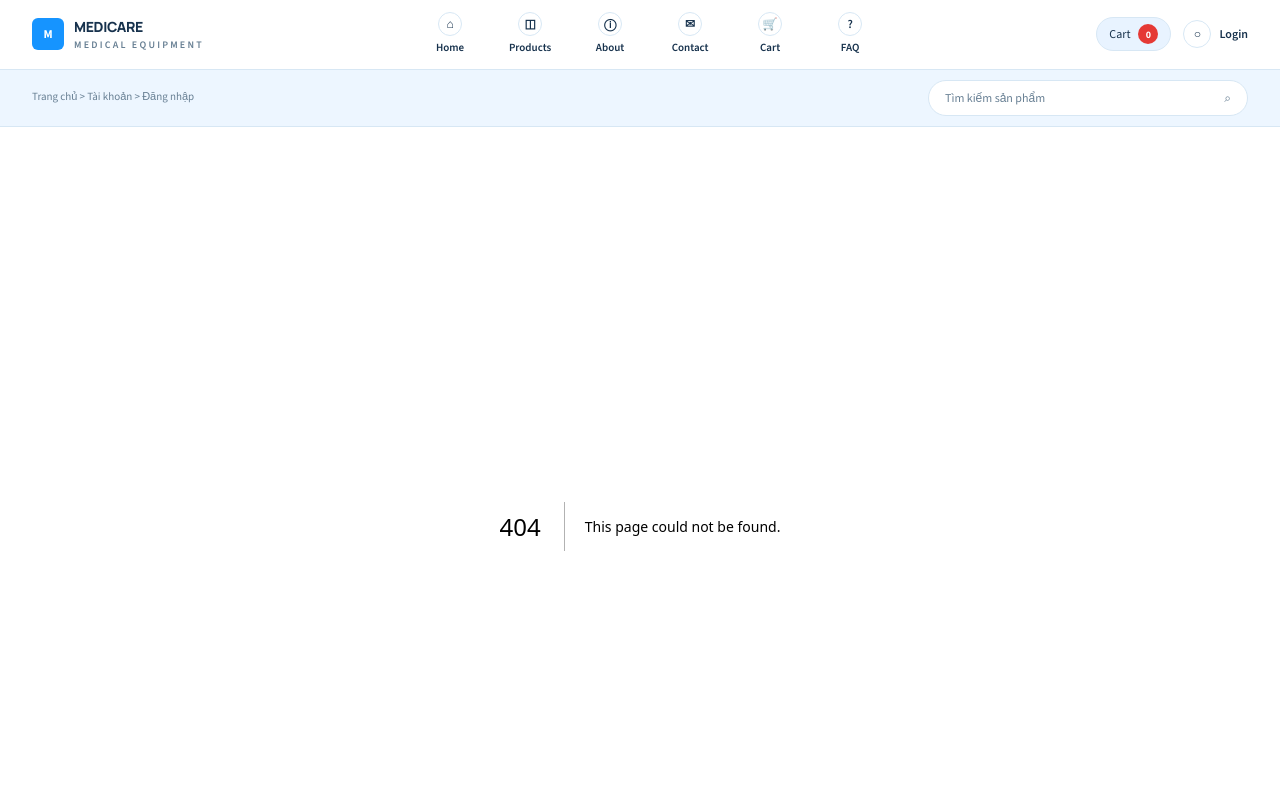
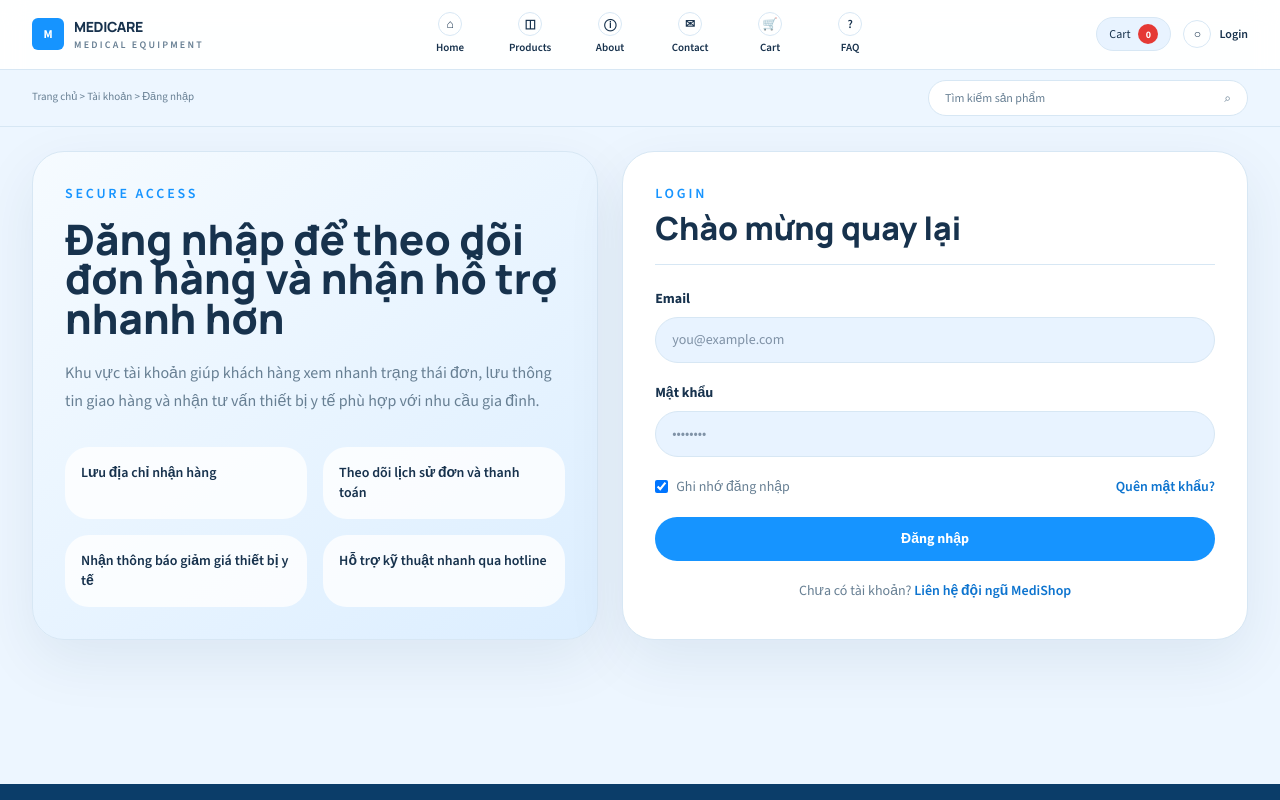
Before and after one commit to baohan24126067/nhom07_thietbiyte, a Next.js app: page /login in a window 1280 px wide. Before the commit this address had no page. Shown: the top 800 px of the page. Built offline with nearby package versions, Linux system fonts and the light colour scheme.

Commit message:
feat: add login page flow

```diff
--- /dev/null
+++ b/app/login/page.tsx
@@ -0,0 +1,199 @@
+"use client";
+
+import Link from "next/link";
+import { FormEvent, useState } from "react";
+
+type LoginFormState = {
+  email: string;
+  password: string;
+  rememberMe: boolean;
+};
+
+const initialFormState: LoginFormState = {
+  email: "",
+  password: "",
+  rememberMe: true,
+};
+
+export default function LoginPage() {
+  const [form, setForm] = useState(initialFormState);
+  const [errors, setErrors] = useState<Partial<Record<keyof LoginFormState, string>>>(
+    {},
+  );
+  const [status, setStatus] = useState<"idle" | "submitting" | "success">("idle");
+
+  const validate = () => {
+    const nextErrors: Partial<Record<keyof LoginFormState, string>> = {};
+
+    if (!/^[^\s@]+@[^\s@]+\.[^\s@]+$/.test(form.email.trim())) {
+      nextErrors.email = "Email chưa đúng định dạng.";
+    }
+
+    if (form.password.trim().length < 6) {
+      nextErrors.password = "Mật khẩu cần ít nhất 6 ký tự.";
+    }
+
+    setErrors(nextErrors);
+    return Object.keys(nextErrors).length === 0;
+  };
+
+  const handleSubmit = async (event: FormEvent<HTMLFormElement>) => {
+    event.preventDefault();
+    if (!validate()) {
+      return;
+    }
+
+    setStatus("submitting");
+    await new Promise((resolve) => window.setTimeout(resolve, 700));
+    setStatus("success");
+  };
+
+  return (
+    <div className="mx-auto w-full max-w-7xl px-4 pb-20 pt-6 sm:px-6 lg:px-8">
+      <div className="grid gap-6 lg:grid-cols-[0.95fr_1.05fr]">
+        <section className="overflow-hidden rounded-[32px] border border-[var(--color-line)] bg-[linear-gradient(145deg,#f6fbff,#dceeff)] p-8 shadow-[0_20px_60px_rgba(17,57,95,0.08)]">
+          <p className="text-sm font-semibold uppercase tracking-[0.2em] text-[var(--color-brand)]">
+            Secure access
+          </p>
+          <h1 className="mt-4 font-display text-[42px] font-extrabold leading-[0.95] text-[var(--color-ink)]">
+            Đăng nhập để theo dõi đơn hàng và nhận hỗ trợ nhanh hơn
+          </h1>
+          <p className="mt-5 max-w-lg text-base leading-7 text-[var(--color-muted)]">
+            Khu vực tài khoản giúp khách hàng xem nhanh trạng thái đơn, lưu thông
+            tin giao hàng và nhận tư vấn thiết bị y tế phù hợp với nhu cầu gia đình.
+          </p>
+          <div className="mt-8 grid gap-4 sm:grid-cols-2">
+            {[
+              "Lưu địa chỉ nhận hàng",
+              "Theo dõi lịch sử đơn và thanh toán",
+              "Nhận thông báo giảm giá thiết bị y tế",
+              "Hỗ trợ kỹ thuật nhanh qua hotline",
+            ].map((item) => (
+              <div
+                key={item}
+                className="rounded-[24px] bg-white/80 px-4 py-4 text-sm font-semibold text-[var(--color-ink)]"
+              >
+                {item}
+              </div>
+            ))}
+          </div>
+        </section>
+
+        <section className="rounded-[32px] border border-[var(--color-line)] bg-white p-6 shadow-[0_20px_60px_rgba(17,57,95,0.08)] sm:p-8">
+          <div className="border-b border-[var(--color-line)] pb-5">
+            <p className="text-sm font-semibold uppercase tracking-[0.2em] text-[var(--color-brand)]">
+              Login
+            </p>
+            <h2 className="mt-2 font-display text-[32px] font-extrabold leading-none text-[var(--color-ink)]">
+              Chào mừng quay lại
+            </h2>
+          </div>
+
+          <form onSubmit={handleSubmit} className="mt-6 space-y-5">
+            <Field
+              label="Email"
+              type="email"
+              value={form.email}
+              error={errors.email}
+              placeholder="you@example.com"
+              onChange={(value) => setForm((current) => ({ ...current, email: value }))}
+            />
+            <Field
+              label="Mật khẩu"
+              type="password"
+              value={form.password}
+              error={errors.password}
+              placeholder="••••••••"
+              onChange={(value) =>
+                setForm((current) => ({ ...current, password: value }))
+              }
+            />
+
+            <div className="flex flex-wrap items-center justify-between gap-3 text-sm">
+              <label className="flex items-center gap-2 text-[var(--color-muted)]">
+                <input
+                  type="checkbox"
+                  checked={form.rememberMe}
+                  onChange={(event) =>
+                    setForm((current) => ({
+                      ...current,
+                      rememberMe: event.target.checked,
+                    }))
+                  }
+                />
+                Ghi nhớ đăng nhập
+              </label>
+              <Link
+                href="/contact"
+                className="font-semibold text-[var(--color-brand-deep)] transition hover:text-[var(--color-brand)]"
+              >
+                Quên mật khẩu?
+              </Link>
+            </div>
+
+            <button
+              type="submit"
+              disabled={status === "submitting"}
+              className="inline-flex w-full items-center justify-center rounded-full bg-[var(--color-brand)] px-5 py-3 text-sm font-bold text-white transition hover:bg-[var(--color-brand-deep)] disabled:cursor-wait disabled:bg-[#8dc5f7]"
+            >
+              {status === "submitting" ? "Đang xác thực..." : "Đăng nhập"}
+            </button>
+
+            {status === "success" ? (
+              <div className="rounded-[24px] border border-[var(--color-line)] bg-[var(--color-brand-soft)] px-4 py-4 text-sm text-[var(--color-ink)]">
+                Đăng nhập mô phỏng thành công. Bạn có thể tiếp tục tra cứu sản phẩm
+                hoặc liên hệ đội ngũ tư vấn.
+              </div>
+            ) : null}
+
+            <p className="text-center text-sm text-[var(--color-muted)]">
+              Chưa có tài khoản?{" "}
+              <Link
+                href="/contact"
+                className="font-semibold text-[var(--color-brand-deep)] transition hover:text-[var(--color-brand)]"
+              >
+                Liên hệ đội ngũ MediShop
+              </Link>
+            </p>
+          </form>
+        </section>
+      </div>
+    </div>
+  );
+}
+
+function Field({
+  label,
+  value,
+  error,
+  onChange,
+  type,
+  placeholder,
+}: {
+  label: string;
+  value: string;
+  error?: string;
+  onChange: (value: string) => void;
+  type: string;
+  placeholder: string;
+}) {
+  return (
+    <label className="block">
+      <span className="mb-2 block text-sm font-bold text-[var(--color-ink)]">
+        {label}
+      </span>
+      <input
+        type={type}
+        value={value}
+        onChange={(event) => onChange(event.target.value)}
+        placeholder={placeholder}
+        className={`w-full rounded-full border px-4 py-3 text-sm text-[var(--color-ink)] outline-none transition ${
+          error
+            ? "border-[#d64545] bg-[#fff6f6]"
+            : "border-[var(--color-line)] bg-[var(--color-brand-soft)] focus:border-[var(--color-brand)]"
+        }`}
+      />
+      {error ? <span className="mt-2 block text-sm text-[#d64545]">{error}</span> : null}
+    </label>
+  );
+}
```
